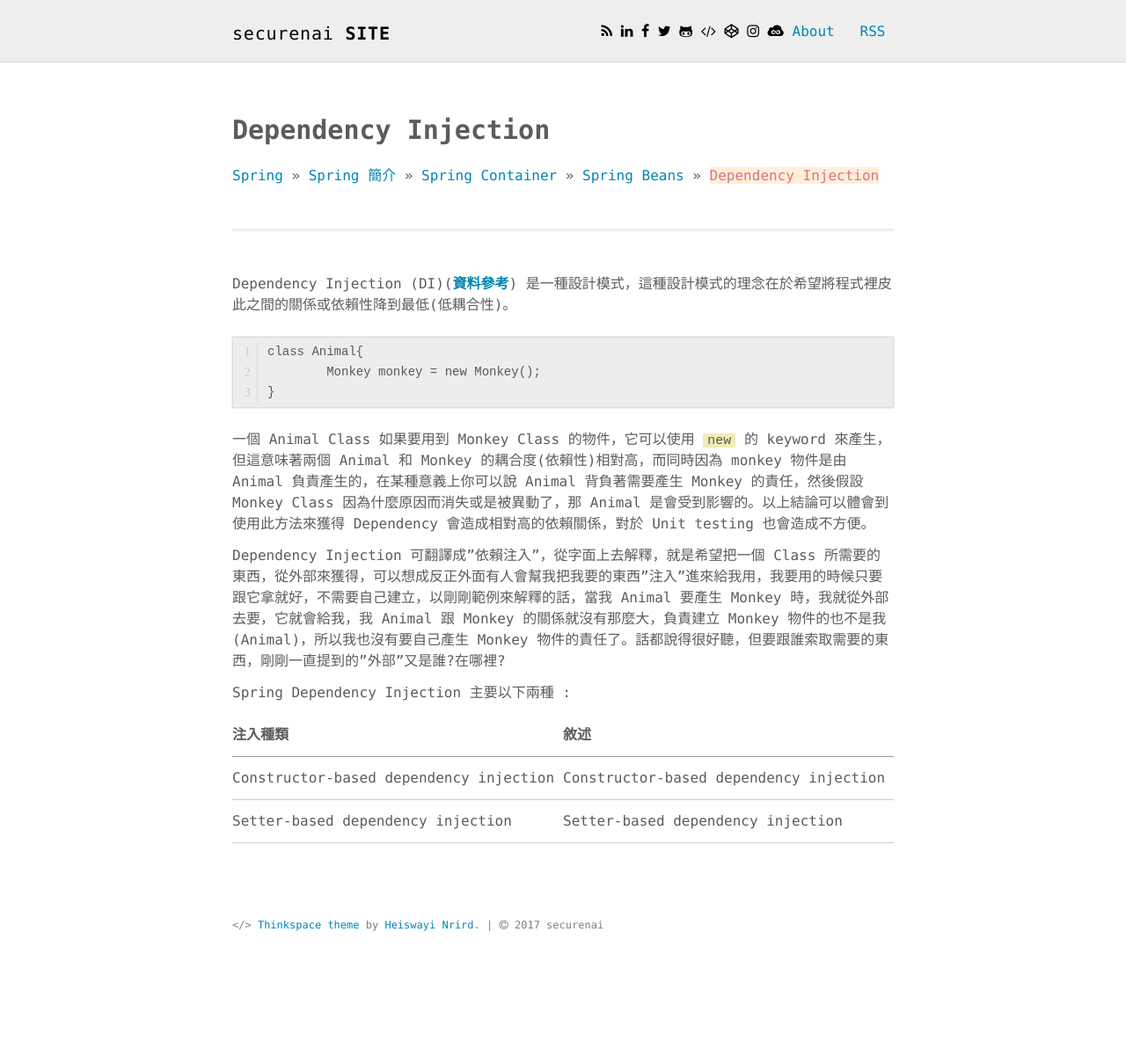
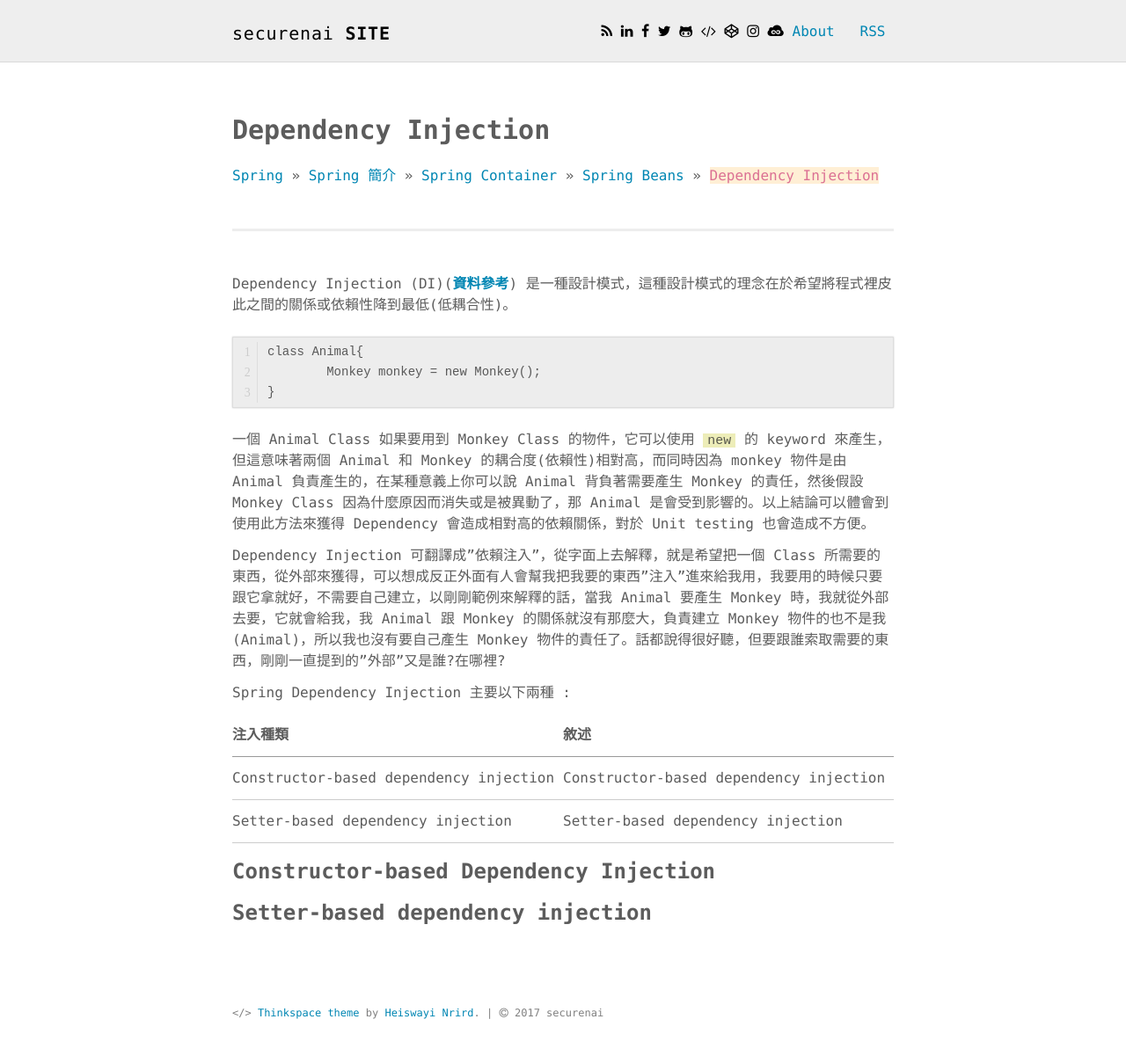
Before and after one commit to securenai/securenai.github.io, a Jekyll site: the page built from spring/spring_page4.md, in a window 1280 px wide. Shown: the whole page at 88% size. Built offline with Jekyll 4.4.1, drawn with Linux system fonts in a browser that asks for light colours; our own code applies the rules of GitHub Pages for plain Markdown files; before the commit the page ends 1109 px from its top, so only the background shows below that.

Commit message:
Update spring_page4.md

```diff
--- a/spring/spring_page4.md
+++ b/spring/spring_page4.md
@@ -33,3 +33,8 @@ Spring Dependency Injection 主要以下兩種 :
 | ----------------------------------------|:----------------------------------------------|
 | Constructor-based dependency injection  | Constructor-based dependency injection        |
 | Setter-based dependency injection       | Setter-based dependency injection             |
+
+### Constructor-based Dependency Injection
+
+
+### Setter-based dependency injection
```
